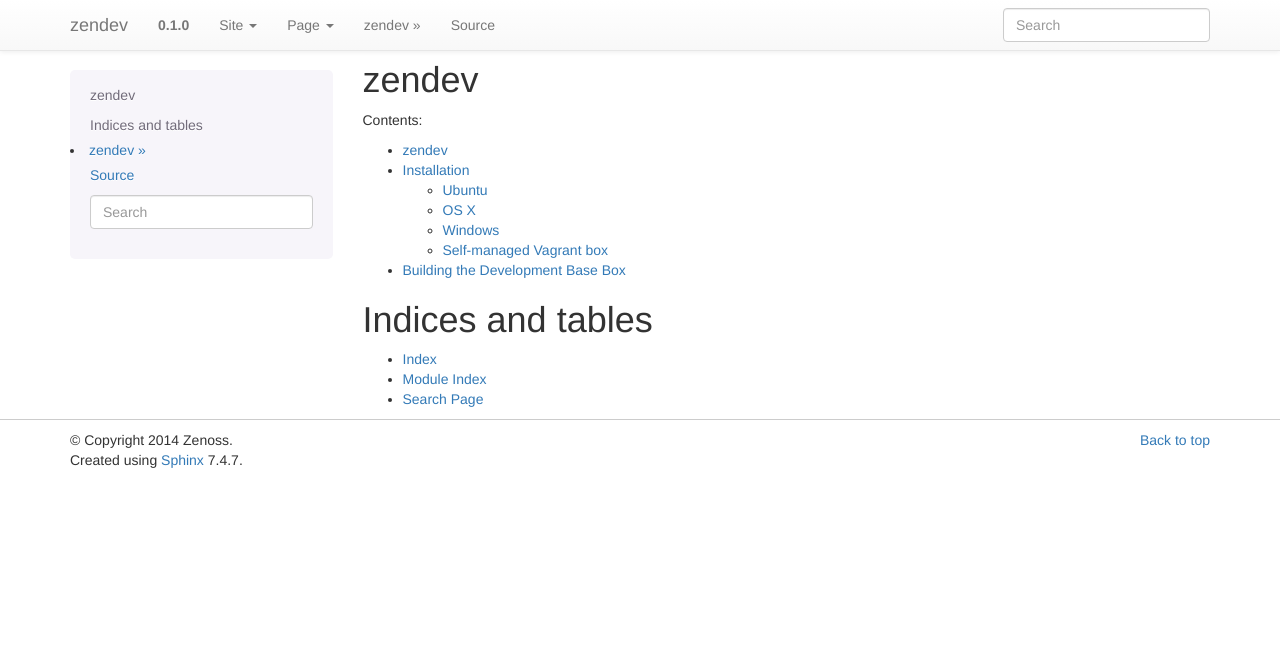
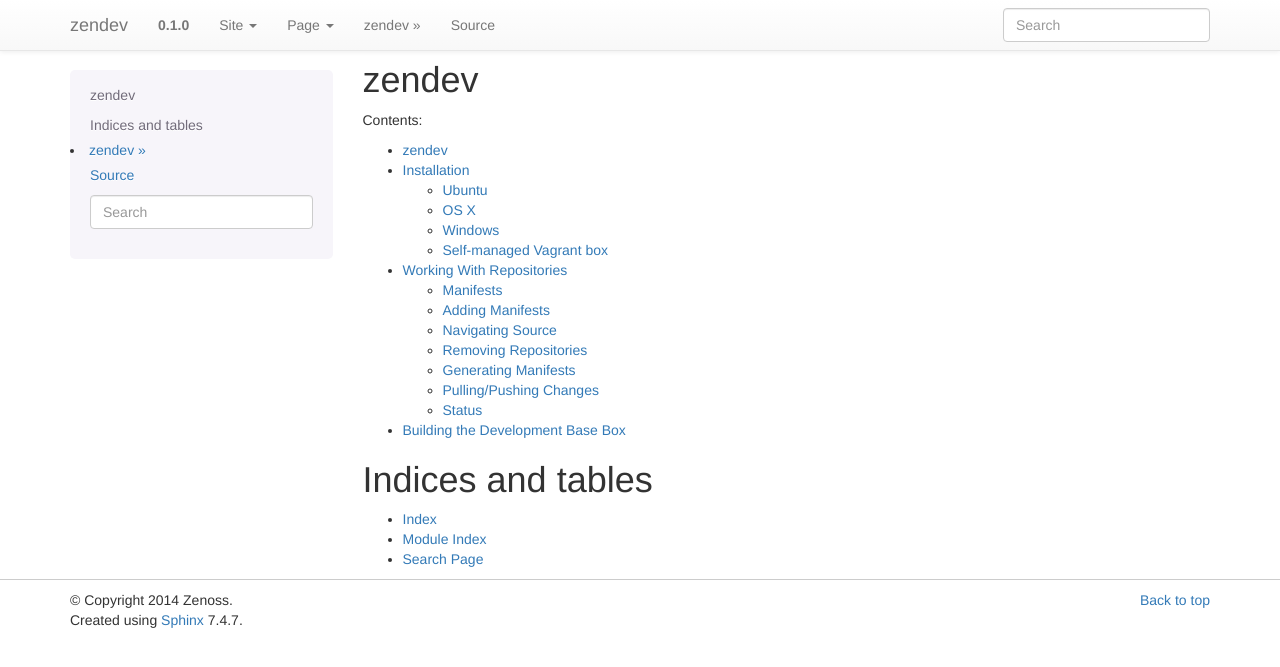
Before and after one commit to zenoss/zendev, a Sphinx documentation site: the page built from docs/index.rst, in a window 1280 px wide. Shown: the top 667 px of the page. Built offline with Sphinx 7.4.7, drawn with Linux system fonts in a browser that asks for light colours; some of the changed lines change nothing that is shown.

Commit message:
Add repository docs

```diff
--- a/docs/index.rst
+++ b/docs/index.rst
@@ -13,6 +13,7 @@
 
    readme
    installation
+   repos
    packer
 
 Indices and tables
--- /dev/null
+++ b/docs/repos.rst
@@ -0,0 +1,113 @@
+=========================
+Working With Repositories
+=========================
+
+zendev can keep track of all the repositories associated with a project. Groups
+of repositories are described by simple JSON manifests that can be added to an
+environment. zendev can then help you navigate to repositories on the
+filesystem, clone new repos, pull down changes and rebase your feature
+branches, push your existing changes, etc.
+
+Manifests
+---------
+A manifest is a JSON file of this structure:
+
+.. code-block:: json
+
+    {
+        "repos": {
+            "<PATH>": {
+              "repo": "<OWNER>/<REPONAME>",
+              "ref": "<BRANCH>"
+            },
+            ...
+        }
+    }
+
+PATH is the path relative to your environment's source root where the
+repository should be cloned. OWNER and REPONAME are the GitHub repository owner
+and name, respectively. BRANCH is the branch that should be checked out.
+
+Both the Zenoss build system and zendev use the same manifest structure; it
+effectively makes portable the source tree necessary to build or develop
+a project.
+
+The manifests representing the Zenoss and Control Plane projects live in the
+GitHub repository ``zenoss/platform-build``, `in the manifests directory
+<https://github.com/zenoss/platform-build/tree/develop/manifests>`_. This
+repository is checked out as a part of every zendev environment, and can be
+found in ``$(zendev root)/build``.
+
+Adding Manifests
+----------------
+You can add a manifest to a zendev environment with the ``add`` command:
+
+.. code-block:: bash
+
+    zendev add /path/to/manifest.json
+
+Navigating Source
+-----------------
+zendev provides a utility allowing you to ``cd`` directly to any repository
+described in the added manifests using regex matching. This is
+(appropriately) provided by the ``cd`` command. For example:
+
+.. code-block:: bash
+
+    # cd to $(zendev root)/src/golang/src/github.com/zenoss/serviced
+    zendev cd serviced
+
+    # cd to $(zendev root)/src/golang/src/github.com/zenoss/metricshipper
+    zendev cd shipper
+
+    # cd to $(zendev root)/src/zenpacks/ZenPacks.zenoss.LDAPMonitor
+    zendev cd ldap
+
+``cdz`` is an alias for ``zendev cd`` installed by the zendev bootstrap.
+
+Removing Repositories
+---------------------
+Repositories can be removed from the environment using the ``rm`` command,
+again using regex matching:
+
+.. code-block:: bash
+
+    # Removes, e.g., src/zenpacks/ZenPacks.zenoss.LDAPMonitor
+    zendev rm ldap
+
+Generating Manifests
+--------------------
+Although simple to create by hand, manifests can be generated using the
+``freeze`` command, which will output your environment's current repository
+state as a manifest, including current branches. Simply issue the command:
+
+.. code-block:: bash
+
+    zendev freeze > mynewmanifest.json
+
+This enables you to describe the branches necessary to, e.g., build
+a particular release or feature sandbox that may have changes spanning several
+repositories.
+
+Pulling/Pushing Changes
+-----------------------
+``zendev sync`` will clone any repositories that haven't been cloned yet, and
+pull any changes from and push any locally committed changes to GitHub.
+Repositories can be specified like most other commands, using string matching.
+Default is to sync all repositories.
+
+Status
+------
+zendev prints a table describing current branch and change status for
+specified (or all) repositories as a result of the ``status`` command:
+
+.. code-block:: bash
+
+    # Default: print status for repositories with uncommitted changes
+    zendev status
+
+    # Print status for repositories matching one or more strings
+    zendev status metric ldap
+
+    # Print status for all repositories
+    zendev status -a
```
